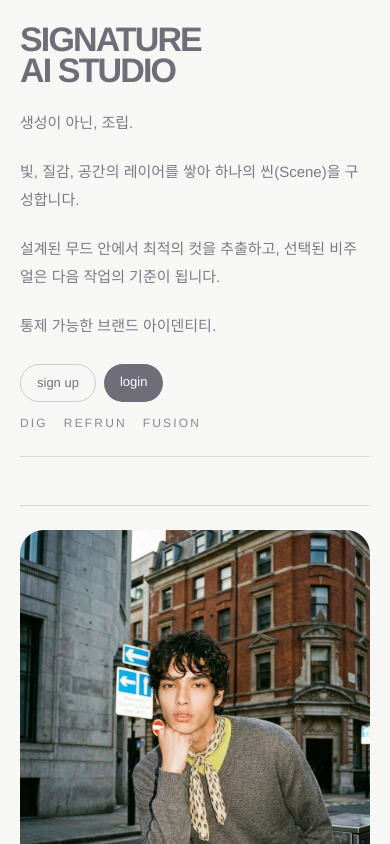
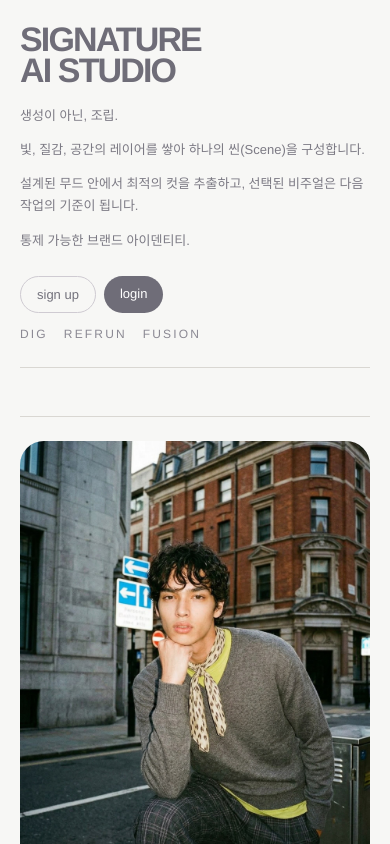
Before and after one commit to ballute/ballute-studio, a Next.js app: page / in a window 390 px wide. Shown: the top 844 px of the page. Built offline with nearby package versions, Linux system fonts and the light colour scheme; no server answers.

Commit message:
update: tighten mobile hero copy spacing and line breaks

```diff
--- a/app/page.tsx
+++ b/app/page.tsx
@@ -144,24 +144,23 @@ export default function HomePage() {
       <div className="mx-auto max-w-[1440px] px-5 pb-16 pt-6 sm:px-6 lg:px-10">
         <header className="mb-12 border-b border-[#d9d7d2] pb-6">
           <div className="flex flex-col gap-6 lg:flex-row lg:items-end lg:justify-between">
-            <div className="max-w-[860px]">
+            <div className="max-w-[920px]">
               <h1 className="text-[34px] font-bold leading-[0.9] tracking-[-0.055em] text-[#6f6d78] sm:text-[52px] lg:text-[68px]">
                 SIGNATURE
                 <br />
                 AI STUDIO
               </h1>
 
-              <div className="mt-6 max-w-[760px] text-[15px] leading-[1.9] text-[#7c7a84] sm:text-[17px] space-y-5">
+              <div className="mt-5 max-w-[980px] space-y-3 text-[13px] leading-[1.7] text-[#7c7a84] sm:mt-6 sm:space-y-4 sm:text-[15px] sm:leading-[1.85] lg:text-[17px]">
                 <p>생성이 아닌, 조립.</p>
 
                 <p>
-                  빛, 질감, 공간의 레이어를 쌓아 하나의 씬(Scene)을
-                  구성합니다.
+                  빛, 질감, 공간의 레이어를 쌓아 하나의 씬(Scene)을 구성합니다.
                 </p>
 
                 <p>
-                  설계된 무드 안에서 최적의 컷을 추출하고, 선택된 비주얼은
-                  다음 작업의 기준이 됩니다.
+                  설계된 무드 안에서 최적의 컷을 추출하고, 선택된 비주얼은 다음
+                  작업의 기준이 됩니다.
                 </p>
 
                 <p>통제 가능한 브랜드 아이덴티티.</p>
```
